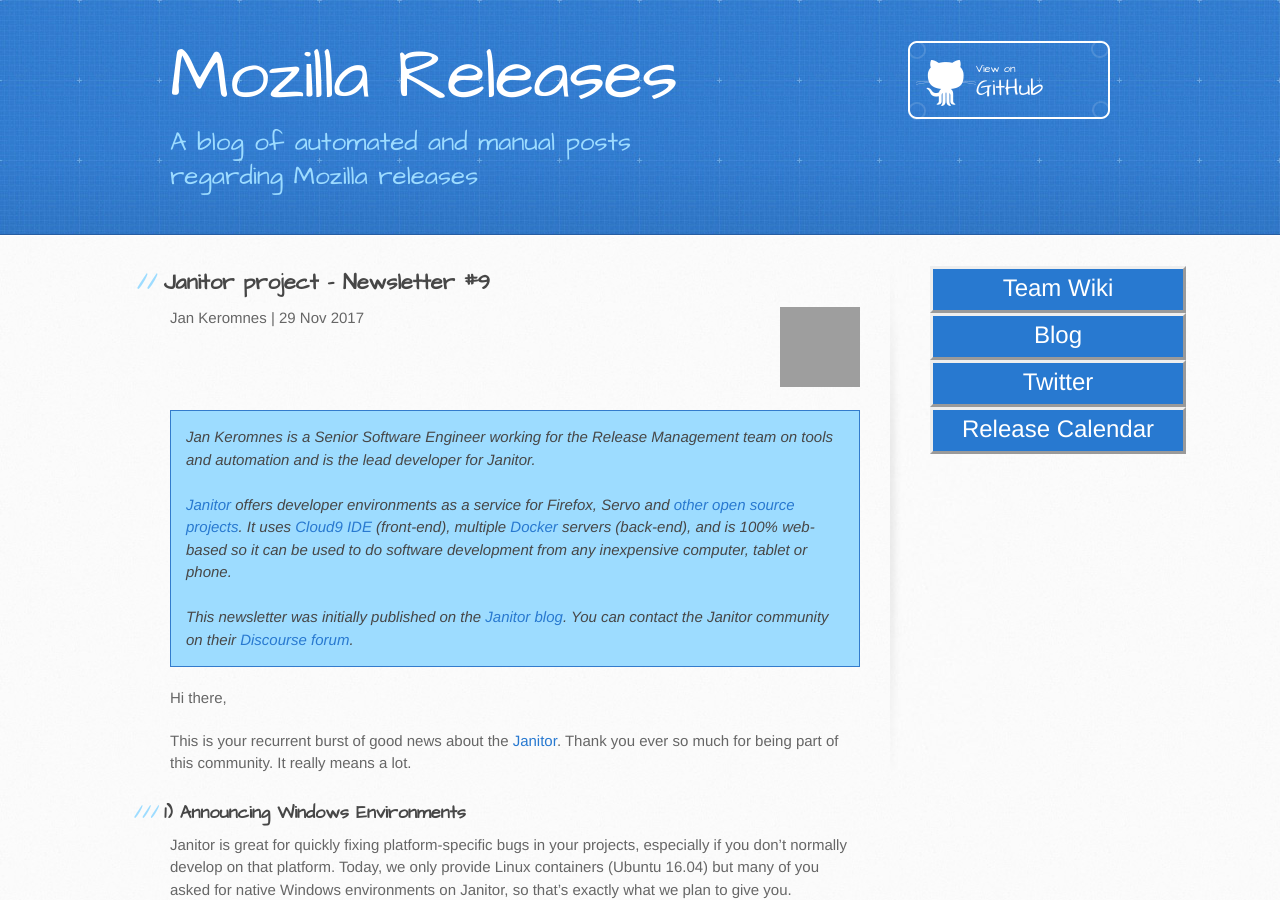
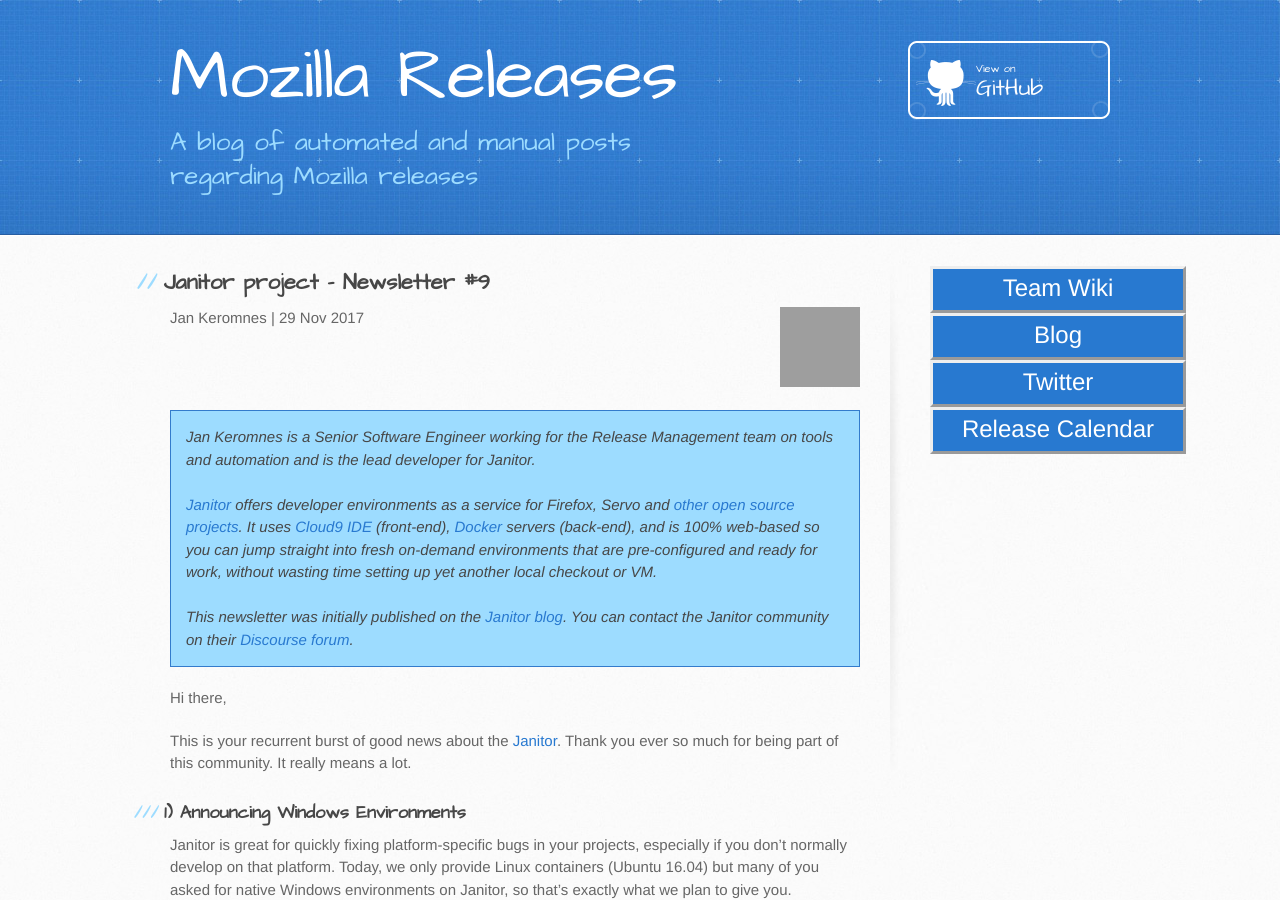
Before and after one commit to mozilla/release-blog, a Jekyll site: the page built from _posts/2017-11-28-janitor-newsletter-9.md, in a window 1280 px wide and 900 px high. Built offline with Jekyll 4.4.1, drawn with Linux system fonts in a browser that asks for light colours; grey boxes are pictures that could not be loaded.

Commit message:
more rewording changes to the Janitor blog (#34)

```diff
--- a/_posts/2017-11-28-janitor-newsletter-9.md
+++ b/_posts/2017-11-28-janitor-newsletter-9.md
@@ -7,7 +7,7 @@
 ---
 
 {:.postheader}
-Jan Keromnes is a Senior Software Engineer working for the Release Management team on tools and automation and is the lead developer for Janitor.<br><br>[Janitor](https://janitor.technology/) offers developer environments as a service for Firefox, Servo and [other open source projects](https://janitor.technology/projects/). It uses [Cloud9 IDE](https://c9.io/) (front-end), multiple [Docker](https://www.docker.com/) servers (back-end), and is 100% web-based so it can be used to do software development from any inexpensive computer, tablet or phone.<br><br>This newsletter was initially published on the [Janitor blog](https://janitor.technology/blog/#janitor-news-9). You can contact the Janitor community on their [Discourse forum](https://discourse.janitor.technology/).
+Jan Keromnes is a Senior Software Engineer working for the Release Management team on tools and automation and is the lead developer for Janitor.<br><br>[Janitor](https://janitor.technology/) offers developer environments as a service for Firefox, Servo and [other open source projects](https://janitor.technology/projects/). It uses [Cloud9 IDE](https://c9.io/) (front-end), [Docker](https://www.docker.com/) servers (back-end), and is 100% web-based so you can jump straight into fresh on-demand environments that are pre-configured and ready for work, without wasting time setting up yet another local checkout or VM.<br><br>This newsletter was initially published on the [Janitor blog](https://janitor.technology/blog/#janitor-news-9). You can contact the Janitor community on their [Discourse forum](https://discourse.janitor.technology/).
 
 Hi there,
 
```
